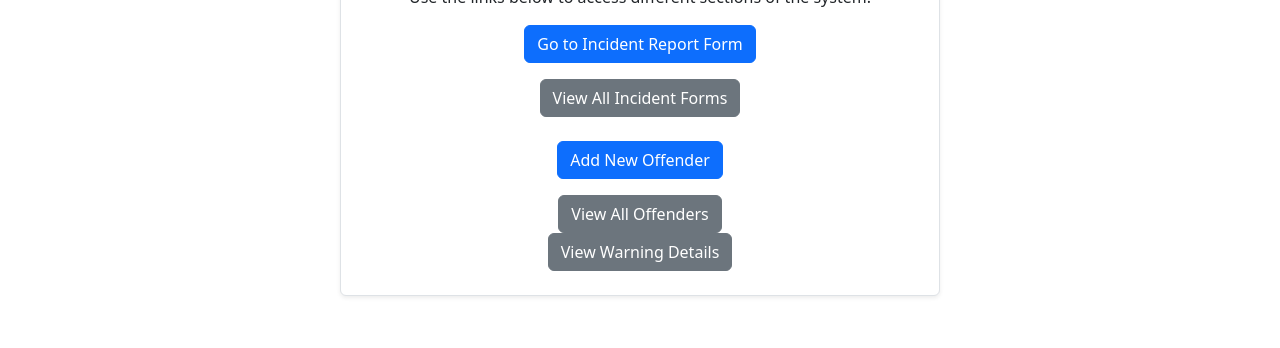
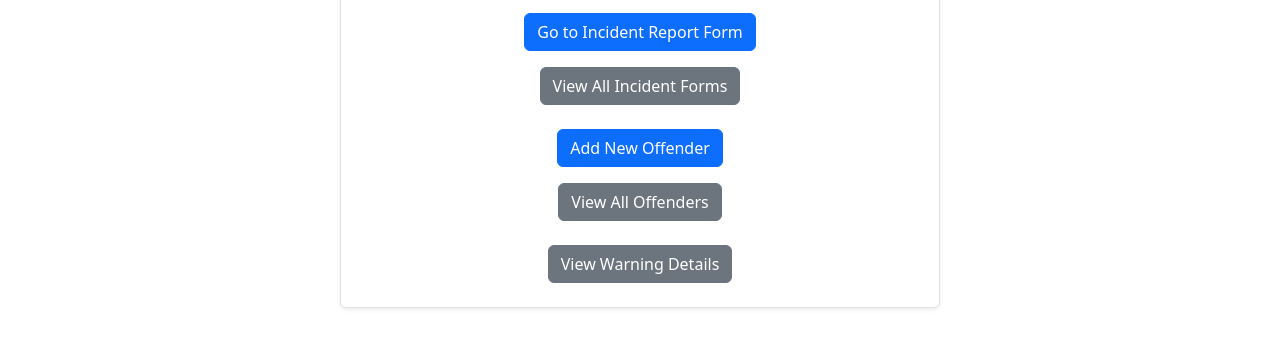
Before and after one commit to RyanBlix1/Advanced-Software-Development-Proj, a website: page src/views/index.html in a window 1280 px wide. Shown: the part 388-736 px from the top of the page. Drawn offline with nearby package versions, Linux system fonts and the light colour scheme.

Commit message:
fix format

```diff
--- a/src/views/index.html
+++ b/src/views/index.html
@@ -54,7 +54,7 @@
                 <a href="/incident" class="btn btn-primary mb-3">Go to Incident Report Form</a><br>
                 <a href="/view-incidents" class="btn btn-secondary">View All Incident Forms</a><br><br>
                 <a href="/offender-form" class="btn btn-primary mb-3">Add New Offender</a><br>
-                <a href="/view-offenders" class="btn btn-secondary">View All Offenders</a><be><br>
+                <a href="/view-offenders" class="btn btn-secondary">View All Offenders</a><br><br>
                 <a href="/warning" class="btn btn-secondary">View Warning Details</a>
 
             </div>
```
Also changed, not shown: 2 other files.
